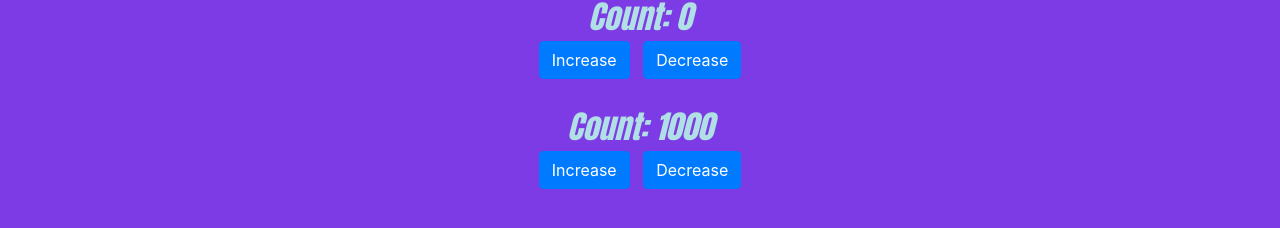
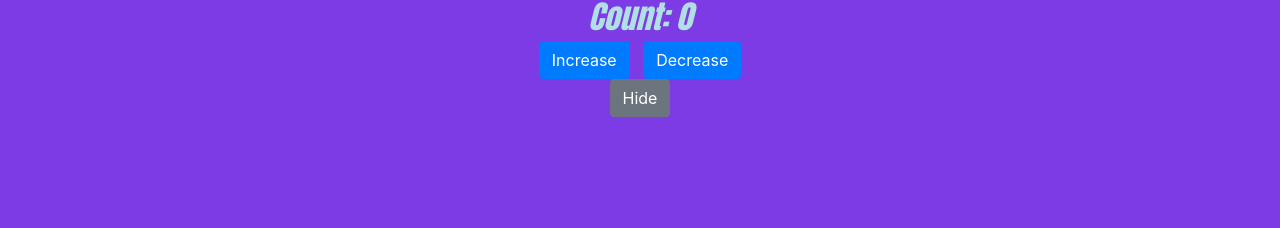
Before and after one commit to davedub/practical-react, a React (Create React App) app: page / in a window 1280 px wide. Shown: the part 596-824 px from the top of the page. Built offline with nearby package versions, Linux system fonts and the light colour scheme.

Commit message:
control visibility of components separately

```diff
--- a/src/App.css
+++ b/src/App.css
@@ -103,3 +103,9 @@ li {
     transform: rotate(360deg);
   }
 }
+.visible {
+  display: inline-block;
+}
+.hidden {
+  display: none;
+}
--- a/src/App.js
+++ b/src/App.js
@@ -11,15 +11,30 @@ import {Nav} from './components/Nav';
 
 class App extends React.Component {
   state = {
-    visible: true,
+    sliderVisible: true,
+    counterVisible: true,
   };
 
   render() {
-    let slider = this.state.visible ? <ImageSlider /> : <div> I am hidden</div>;
-    if (!this.state.visible) {
-      slider = <div>display nothing</div>;
+    let slider = this.state.sliderVisible ? (
+      <ImageSlider />
+    ) : (
+      <div> I am hidden</div>
+    );
+    if (!this.state.sliderVisible) {
+      slider = <div>Image Slider is hidden</div>;
     }
-    const buttonText = this.state.visible ? 'Hide' : 'Show';
+    const sliderBtn = this.state.sliderVisible ? 'Hide' : 'Show';
+
+    let counter = this.state.counterVisible ? (
+      <Counter initialCount={0} />
+    ) : (
+      <div> Counter is hidden</div>
+    );
+    if (!this.state.counterVisible) {
+      counter = <div>Counter is hidden</div>;
+    }
+    const counterBtn = this.state.counterVisible ? 'Hide' : 'Show';
 
     return (
       <div>
@@ -35,15 +50,28 @@ class App extends React.Component {
           <br />
           <Button
             onClick={() => {
-              this.setState({visible: !this.state.visible});
+              if (this.state.sliderVisible) {
+                this.setState({sliderVisible: false});
+              } else {
+                this.setState({sliderVisible: true});
+              }
             }}
           >
-            {buttonText}
+            {sliderBtn}
           </Button>
           <br />
-          <Counter initialCount={0} />
-          <br />
-          <Counter initialCount={1000} />
+          {counter}
+          <Button
+            onClick={() => {
+              if (this.state.counterVisible) {
+                this.setState({counterVisible: false});
+              } else {
+                this.setState({counterVisible: true});
+              }
+            }}
+          >
+            {counterBtn}
+          </Button>
         </div>
       </div>
     );
```
